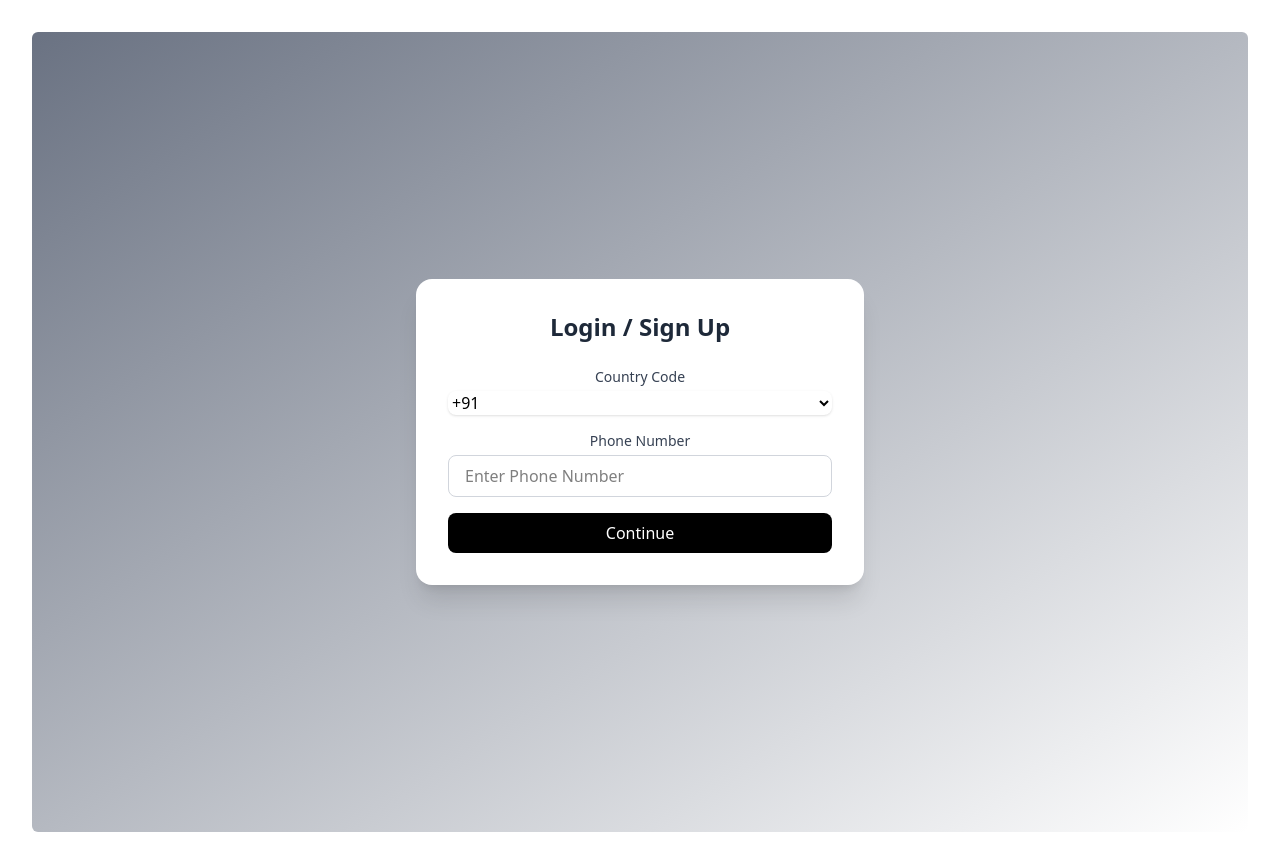
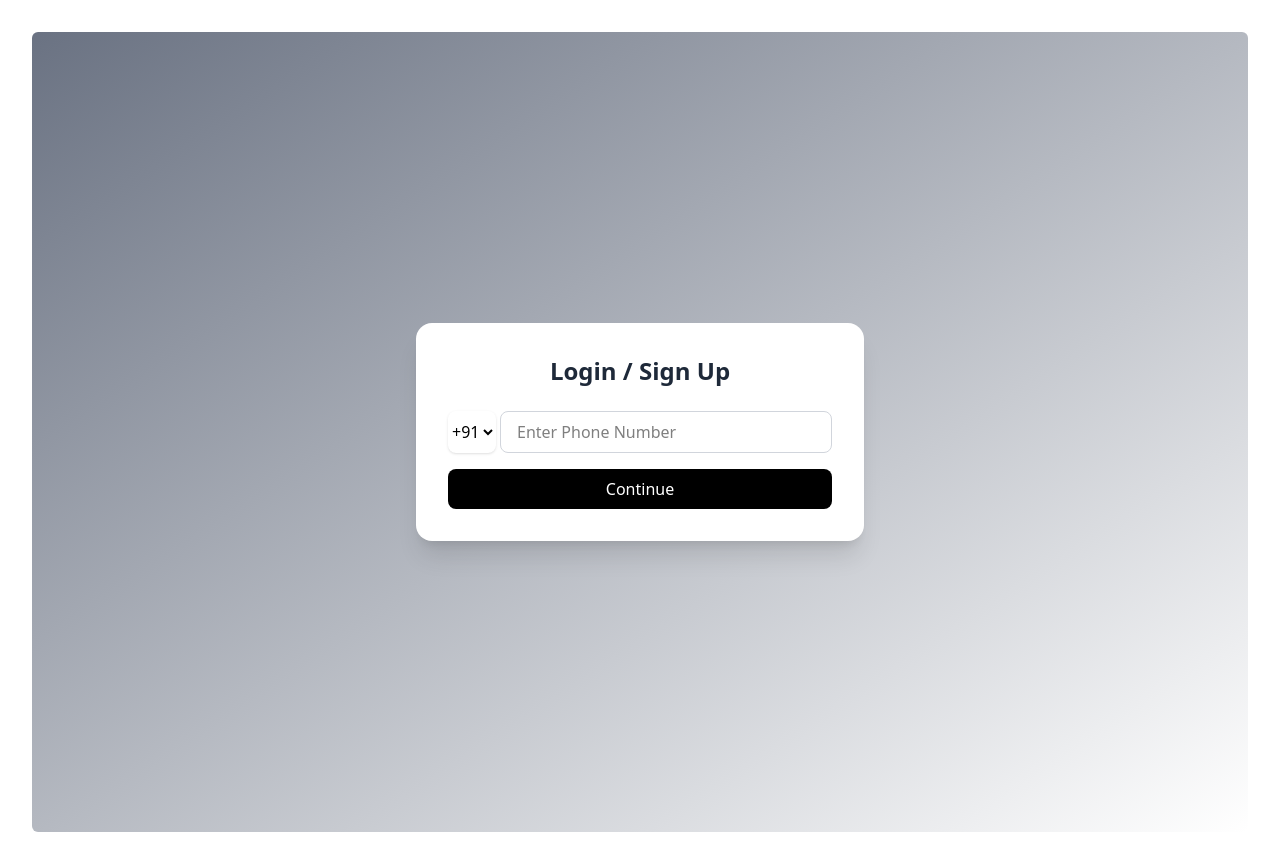
Before and after one commit to kavitatrip/geminiChatApp, a React (Vite) app: page / in a window 1280 px wide. Built offline with nearby package versions, Linux system fonts and the light colour scheme.

Commit message:
Changes for navigation

```diff
--- a/src/components/Login.jsx
+++ b/src/components/Login.jsx
@@ -9,11 +9,17 @@ const LoginPage = ({ loginInfo }) => {
   const navigate = useNavigate();
 
   const inputPhoneNumSchema = z.object({
-    phone: z.string().min(10, "Phone number must have 10 digits").regex(/^\d+$/, "Phone number containes only numbers")
+    phone: z
+      .string()
+      .min(10, "Phone number must have 10 digits")
+      .regex(/^\d+$/, "Phone number containes only numbers"),
   });
 
   const otpSchema = z.object({
-    oTp: z.string().min(6, "Phone number must be 6 digits").regex(/^\d+$/, "Numeric")
+    oTp: z
+      .string()
+      .min(6, "Phone number must be 6 digits")
+      .regex(/^\d+$/, "Numeric"),
   });
 
   const {
@@ -22,7 +28,7 @@ const LoginPage = ({ loginInfo }) => {
     formState: { errors: numErrors },
     reset: resetPhoneNum,
   } = useForm({
-    resolver: zodResolver(inputPhoneNumSchema)
+    resolver: zodResolver(inputPhoneNumSchema),
   });
 
   const {
@@ -31,7 +37,7 @@ const LoginPage = ({ loginInfo }) => {
     formState: { errors: otpErrors },
     reset: resetOtp,
   } = useForm({
-    resolver: zodResolver(otpSchema)
+    resolver: zodResolver(otpSchema),
   });
 
   const [countrycode, setCountryCode] = useState("+91");
@@ -51,11 +57,12 @@ const LoginPage = ({ loginInfo }) => {
   const onOtpSubmit = (data) => {
     if (data.oTp === otp) {
       alert("OTP is verified");
+      navigate("/dashboard");
     } else {
       alert("OTP is Invalid, Try again");
     }
     resetOtp();
-    navigate("/dashboard")
+
   };
 
   return (
@@ -66,13 +73,20 @@ const LoginPage = ({ loginInfo }) => {
         </h2>
 
         {!sentOtp ? (
-          <form onSubmit={handlePhoneNumSubmit(onPhoneSubmit)} className="space-y-4">
-            <div>
+          <form
+            onSubmit={handlePhoneNumSubmit(onPhoneSubmit)}
+            className="space-y-4"
+          >
+            {/* <div>
               <label className="block text-sm font-medium text-gray-700 mb-1">
                 Country Code
               </label>
+
+            </div> */}
+
+            <div className="flex">
               <select
-                className="w-full border-gray-300 rounded-lg shadow-sm focus:ring-indigo-500 focus:border-indigo-500"
+                className="border-gray-300 rounded-lg shadow-sm"
                 onChange={(e) => setCountryCode(e.target.value)}
                 value={countrycode}
               >
@@ -80,25 +94,22 @@ const LoginPage = ({ loginInfo }) => {
                   <option key={index}>{code.dial_code}</option>
                 ))}
               </select>
-            </div>
-
-            <div>
-              <label className="block text-sm font-medium text-gray-700 mb-1">
-                Phone Number
-              </label>
               <input
-                className="w-full border border-gray-300 rounded-lg px-4 py-2 focus:outline-none focus:ring-2 focus:ring-indigo-500"
+                type="phone"
+                className="w-full border border-gray-300 rounded-lg px-4 py-2 ml-1 focus:outline-none focus:ring-2 focus:ring-indigo-500"
                 placeholder="Enter Phone Number"
                 {...phoneNumRegister("phone")}
               />
               {numErrors.phone && (
-                <p className="text-red-500 text-sm mt-1">{numErrors.phone.message}</p>
+                <p className="text-red-500 text-sm mt-1">
+                  {numErrors.phone.message}
+                </p>
               )}
             </div>
 
             <button
               type="submit"
-              className="w-full bg-black text-white py-2 rounded-lg transition"
+              className="w-full bg-black text-white py-2 rounded-lg transition hover:cursor-pointer"
             >
               Continue
             </button>
@@ -115,7 +126,9 @@ const LoginPage = ({ loginInfo }) => {
                 {...otpRegister("oTp")}
               />
               {otpErrors.oTp && (
-                <p className="text-red-500 text-sm mt-1">{otpErrors.oTp.message}</p>
+                <p className="text-red-500 text-sm mt-1">
+                  {otpErrors.oTp.message}
+                </p>
               )}
             </div>
 
```
